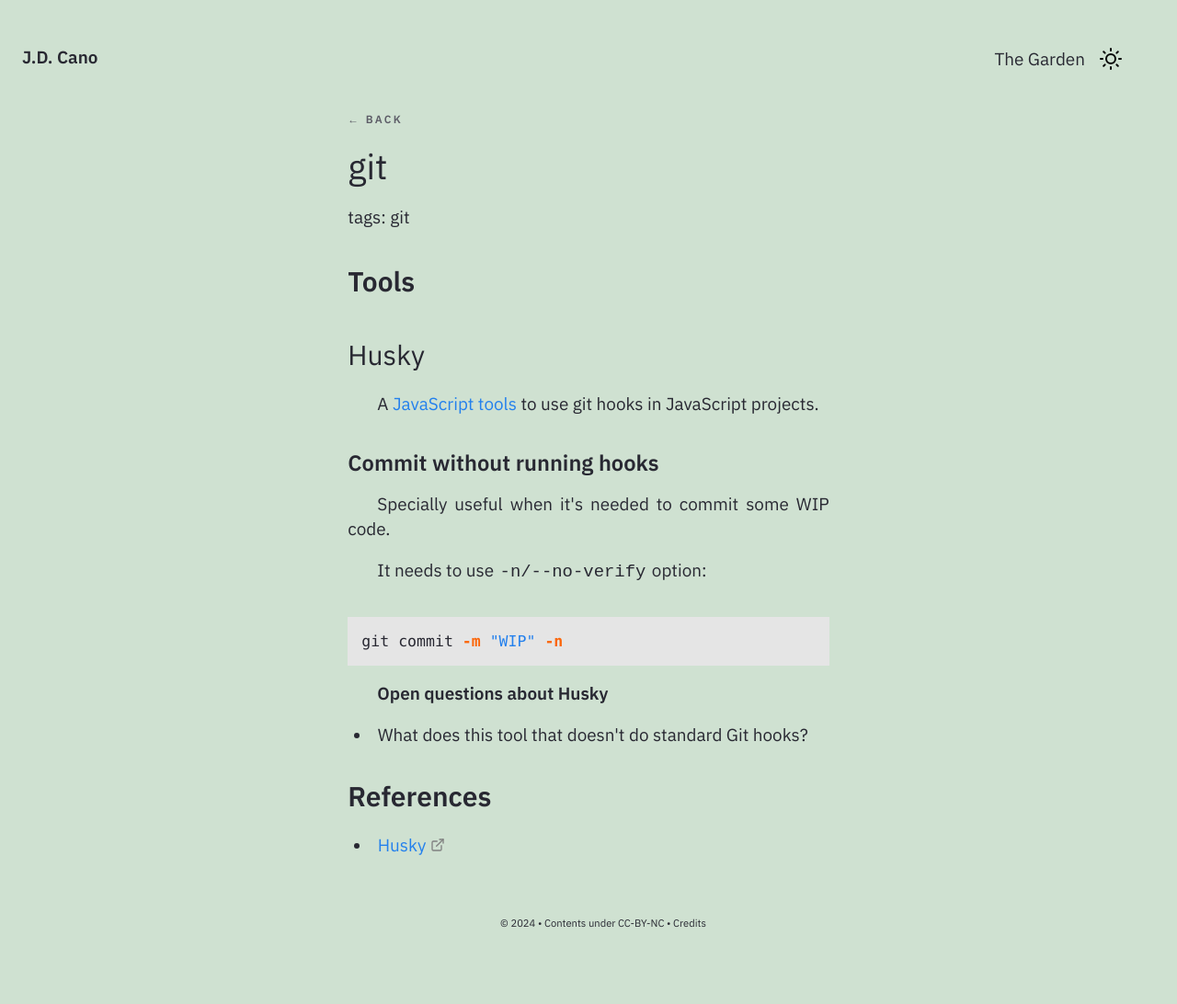
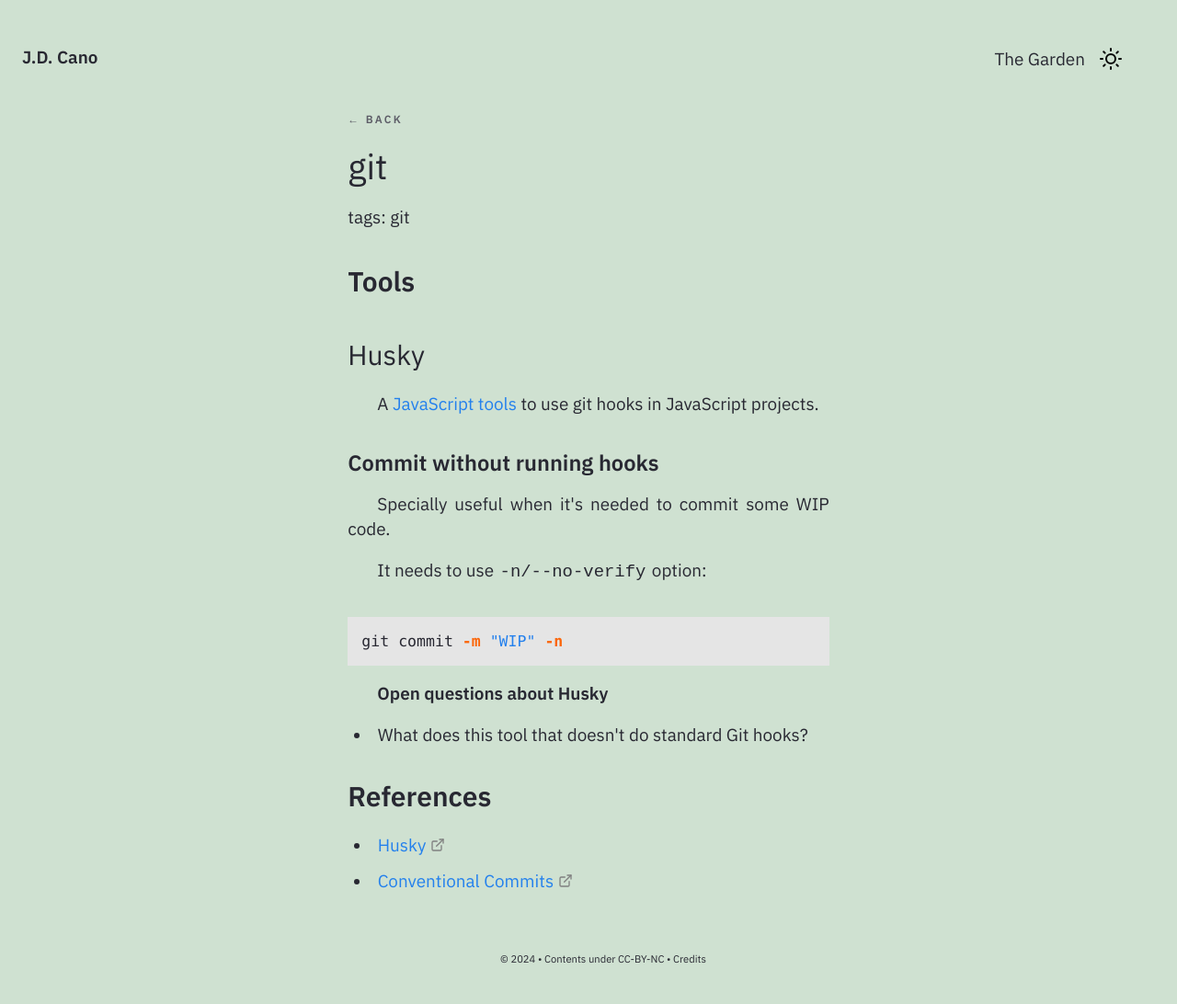
Before and after one commit to Gorzas/gorzas.github.io, a Jekyll site: the page built from _notes/Public/tech/git.md, in a window 1280 px wide. Shown: the whole page at 92% size. Built offline with Jekyll 4.4.1, drawn with Linux system fonts in a browser that asks for light colours; before the commit the page ends 1053 px from its top, so only the background shows below that.

Commit message:
Update git.md

```diff
--- a/_notes/Public/tech/git.md
+++ b/_notes/Public/tech/git.md
@@ -31,3 +31,4 @@ git commit -m "WIP" -n
 ## References
 
 - [Husky](https://typicode.github.io/husky/)
+- [Conventional Commits](https://www.conventionalcommits.org/en/v1.0.0/)
```
